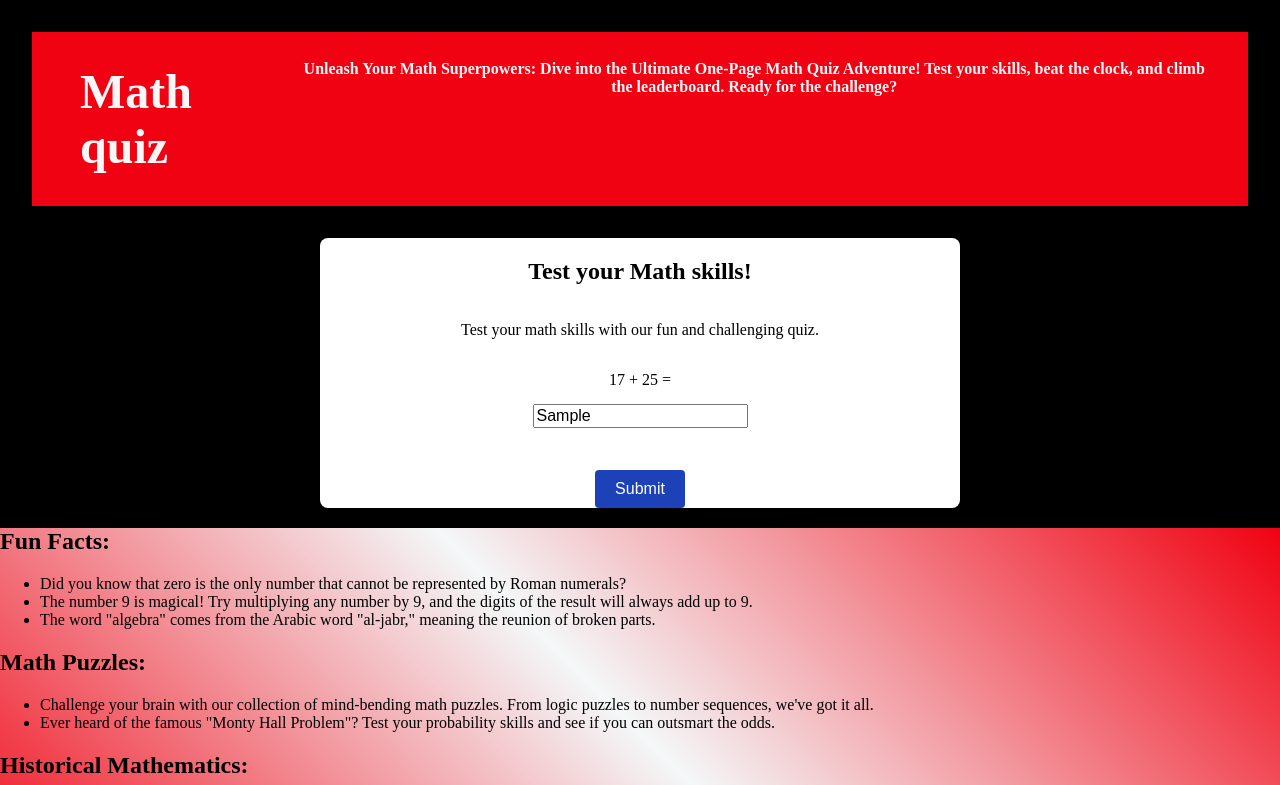
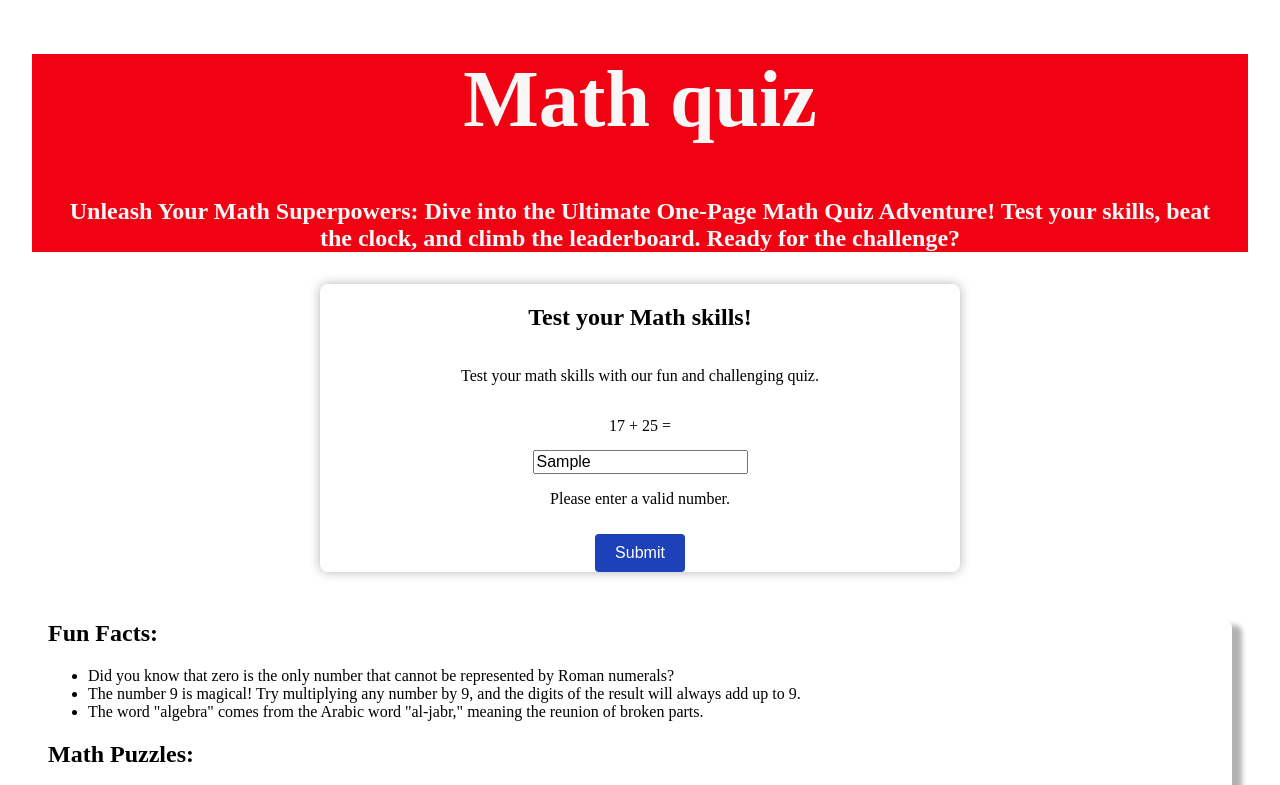
Before and after one commit to SGurmai/Project-2, a plain HTML site: page index.html in a window 1280 px wide. Both pictures are taken after typing "Sample" into the empty fields and a click on the button "Submit". Shown: the top 785 px of the page. Drawn offline with Linux system fonts and the light colour scheme.

Commit message:
Add files via upload
Few CSS changes and Script fixes.

```diff
--- a/css/style.css
+++ b/css/style.css
@@ -1,14 +1,13 @@
 /* Background */
 
 body {
-    background-color: rgb(0, 0, 0);
     margin: 0;
 }
 
 /* Style for Header */
 
 .header {
-    display: flex;
+    text-align: center;
     gap: 3rem;
     color: rgb(247, 247, 247);
     background-color: #f00212;
@@ -20,38 +19,34 @@ body {
 header > p {
     margin-top: 1.75rem;
     margin-right: 2rem;
+    margin-left: 2rem;
     font-weight: bold;
-    font-size: 1rem;
-    text-align: center;
+    font-size: 1.5rem;
 }
 
 
 
 header > h1 {
-    margin-left: 3rem;
     font-weight: bold;
-    font-size: 3rem;
+    font-size: 5rem;
 }
 
 /* background for the section below the quiz box */
 
 .section {
-    background-image: linear-gradient(
-        45deg,
-        #f00212,
-        #f4f7f8,
-        #f00212
-    );
+    margin: 3rem;
+    border-radius: 0.5rem;
+    box-shadow: 10px 5px 5px rgb(0, 0, 0, 0.3);
 }
 
 /* Quiz box style and position */
 
 #quiz-box {
     max-width: 40rem;
-    max-height: 30rem;
+    max-height: 40rem;
     background-color: white;
     border-radius: 0.5rem;
-    box-shadow: 0 0 0.652rem rgba(0, 0, 0, 0.1);
+    box-shadow: 0 0 0.652rem rgba(0, 0, 0, 0.3);
     padding: 1.25;
     display: flex;
     flex-direction: column;
--- a/index.html
+++ b/index.html
@@ -21,7 +21,7 @@
             <h2>Test your Math skills!</h2>
             <p>Test your math skills with our fun and challenging quiz.</p>
             <p id="question"></p>
-            <input type="text" id=answer placeholder=??????>
+            <input type="text" id="answer" placeholder="Enter your answer">
             <p id="result"></p>
             <button onclick=checkAnswer()>Submit</button>
         </div>
--- a/script/script.js
+++ b/script/script.js
@@ -49,21 +49,29 @@ window.onload = loadQuestion;
 // Function to check the user's answer
 function checkAnswer() {
     const userAnswer = parseInt(document.getElementById("answer").value);
+    const resultElement = document.getElementById("result");
+
     if (!isNaN(userAnswer)) {
         if (userAnswer === quizData[currentQuestion].answer) {
-            document.getElementById("result").innerText = "Correct!";
+            resultElement.innerText = "Correct!";
         } else {
-            document.getElementById("result").innerText = "Wrong!";
+            resultElement.innerText = "Wrong!";
         }
+    } else {
+        resultElement.innerText = "Please enter a valid number.";
+        return; // Exit the function if the user input is not a number
+    }
+
+    // Display the result for a moment before proceeding to the next question
+    setTimeout(function() {
+        resultElement.innerText = ""; // Clear the result message
         currentQuestion++;
         if (currentQuestion < quizData.length) {
             loadQuestion();
         } else {
             document.getElementById("question").innerText = "Quiz completed!";
             document.getElementById("answer").style.display = "none";
-            document.getElementById("result").innerText = "Well done!";
+            resultElement.innerText = "Well done!";
         }
-    } else {
-        alert("Please enter a valid number.");
-    }
+    }, 1500); // Display the result for 1.5 seconds before moving to the next question
 }
```
